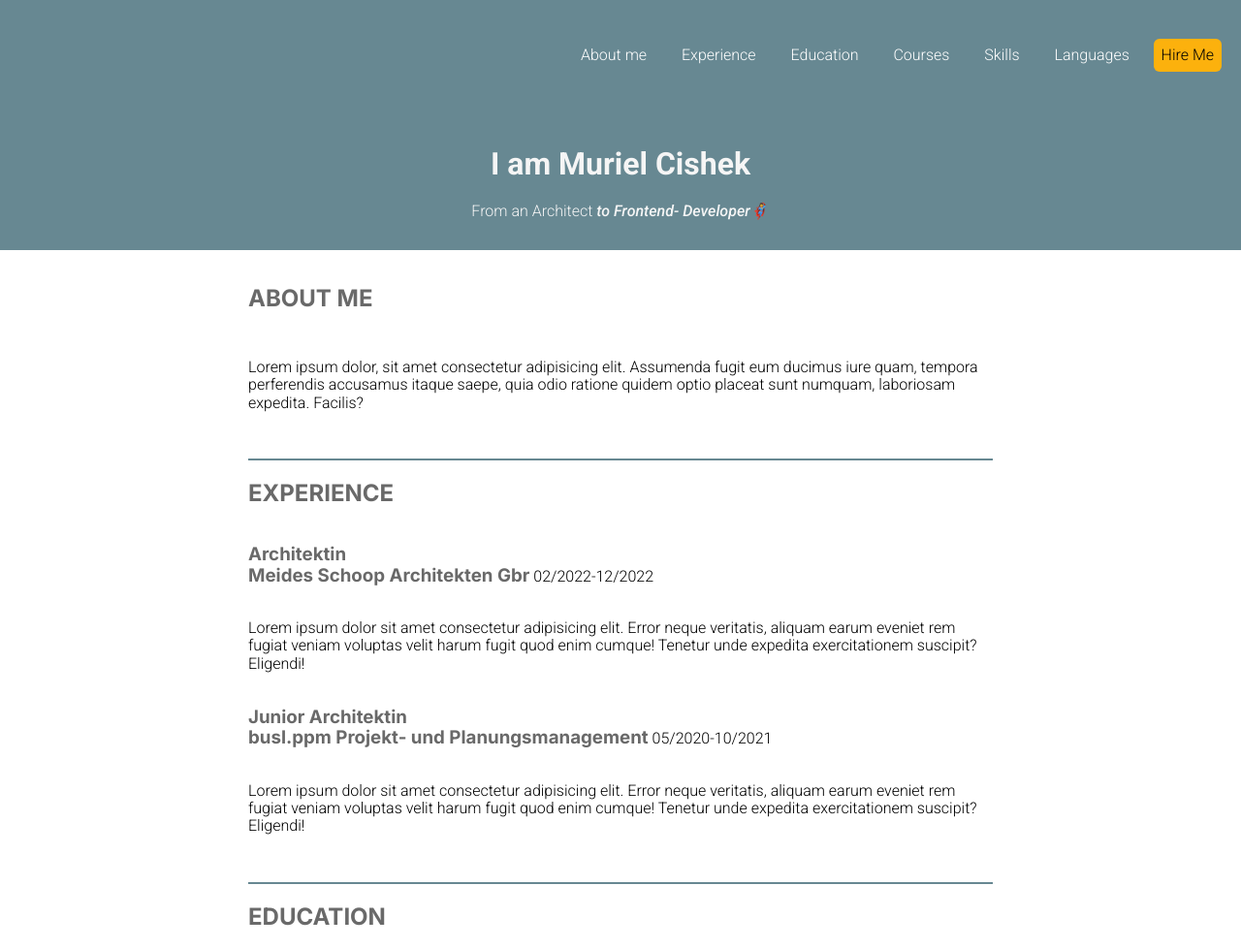
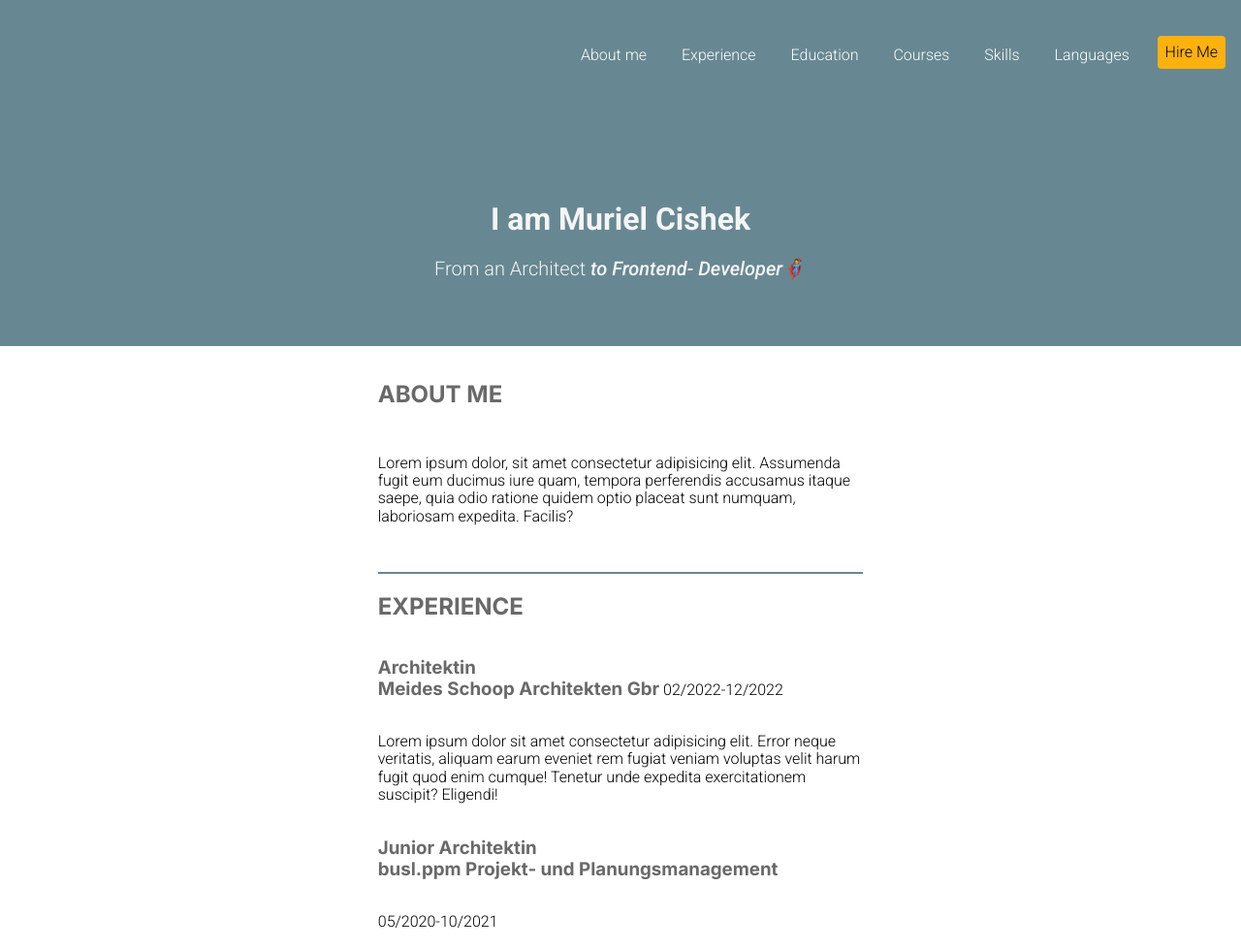
Before and after one commit to Murielcibra/CV, a website: page index.html in a window 1280 px wide. Shown: the top 979 px of the page at 97% size. Drawn offline with nearby package versions, Linux system fonts and the light colour scheme.

Commit message:
Length Units

```diff
--- a/index.html
+++ b/index.html
@@ -34,7 +34,7 @@
     <aside class="hire-me">Hire Me</aside>
     <header class="header">
       <h1>I am Muriel Cishek <br /></h1>
-      <p>From an Architect <em>to Frontend- Developer</em></p>
+      <p class="iam">From an Architect <em>to Frontend- Developer</em></p>
     </header>
     <main class="main">
       <article class="profile" id="aboutme"><h2>ABOUT ME</h2></article>
--- a/style.css
+++ b/style.css
@@ -3,9 +3,13 @@
 }
 html {
   font-family: "roboto";
+  font-size: 16px;
 }
 body {
   margin: 0px;
+}
+h1 {
+  font-size: 1em;
 }
 
 h2,
@@ -18,10 +22,10 @@ h3 {
 }
 .hire-me {
   position: absolute;
-  right: 20px;
-  top: 40px;
-  padding: 8px;
-  border-radius: 6px;
+  right: 1rem;
+  top: 2.3rem;
+  padding: 0.5rem;
+  border-radius: 0.25rem;
   background: #fcb10d;
   color: black;
 }
@@ -30,20 +34,24 @@ h3 {
   color: #fcb10d;
   background-color: black;
 }
+.iam {
+  font-size: 1.25em;
+}
 
 .header {
   text-align: center;
-  padding: 15px;
+  padding: 3rem 1rem;
+  padding-top: 4.5rem;
   background-color: #678892;
   color: whitesmoke;
   position: relative;
 }
 .header.navigation {
   text-align: right;
-  padding: 48px 16px;
+  padding: 3rem 1rem;;
 }
 .nav-link {
-  padding: 4px 8px;
+  padding: 0.25rem 0.5rem;
   color: white;
   text-decoration: none;
 }
@@ -56,19 +64,19 @@ h3 {
   background-color: lightgrey;
 }
 .nav-link + .nav-link {
-  margin-left: 16px;
+  margin-left: 1rem;
 }
 .main {
-  max-width: 800px;
+  max-width: 60ch;
   margin: 0 auto;
-  padding: 16px;
+  padding: 1rem;
 }
 .main > * + * {
-  margin-top: 48px;
+  margin-top: 3rem;
 }
 
 .main > * {
-  border-top: 2px solid #678892;
+  border-top: 0.125rem solid #678892;
 }
 
 .main > *:first-child {
```
